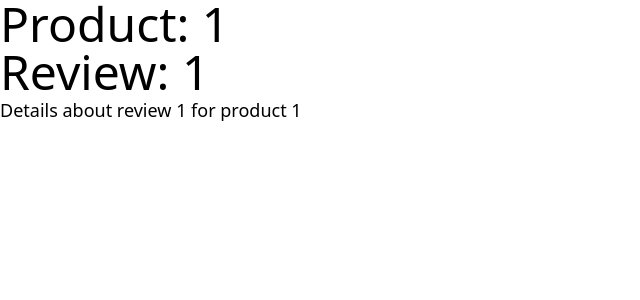
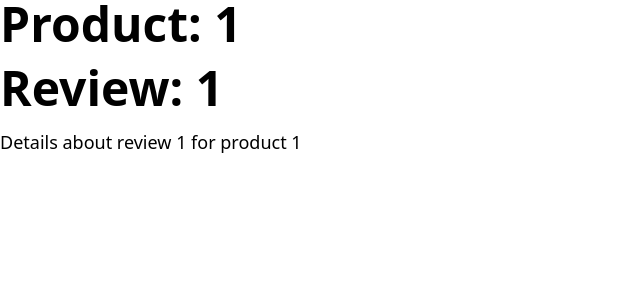
Before and after one commit to frankokule97/next-e-commerce-practice, a Next.js app: page /products/1/reviews/1 in a window 1280 px wide. Shown: the top 300 px of the page, without its empty margins (0-640 px from the left). Built offline with nearby package versions, Linux system fonts and the light colour scheme.

Commit message:
correction of typo in previewId page.tsx and trying out promise object wrapping for params usage

```diff
--- a/src/app/products/[productId]/page.tsx
+++ b/src/app/products/[productId]/page.tsx
@@ -1,8 +1,9 @@
 import Link from "next/link";
 
-export default async function ProductPage(props: { params: { productId: string } }) {
+export default async function ProductPage({ params }:  { params: Promise<{productId: string}> }) {
     const reviews = ['review1', 'review2', 'review3']
-    const { productId } = await props.params;
+    const resolvedParams = await params
+    const productId  = resolvedParams.productId
 
     return (
         <div>
--- a/src/app/products/[productId]/reviews/[reviewId]/page.tsx
+++ b/src/app/products/[productId]/reviews/[reviewId]/page.tsx
@@ -3,8 +3,8 @@ export default async function ReviewDetails(props: {params: {productId: string,
     const { reviewId } = await props.params
     return (
         <div>
-            <h1 className="text-5xl font-bold-mb-4">Product: {productId}</h1>
-            <h2 className="text-5xl font-bold-mb-4">Review: {reviewId}</h2>
+            <h1 className="text-5xl font-bold mb-4">Product: {productId}</h1>
+            <h2 className="text-5xl font-bold mb-4">Review: {reviewId}</h2>
             <p className="text-lg">Details about review {reviewId} for product {productId}</p>
         </div>
     )
```
